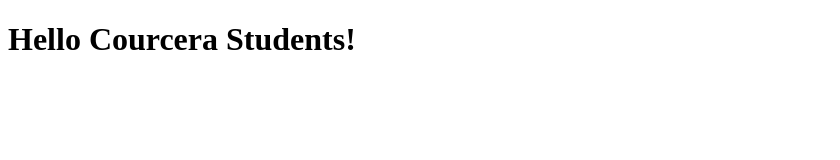
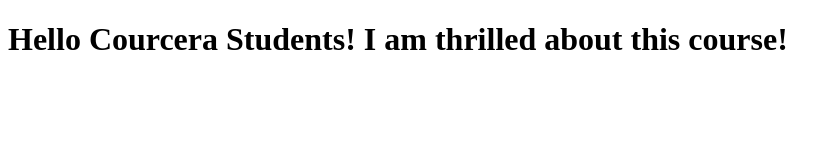
Before and after one commit to ivanapolinar/testangular, a plain HTML site: page index.html in a window 1280 px wide. Shown: the whole page, without its empty margins (0-840 px from the left). Drawn offline with Linux system fonts and the light colour scheme.

Commit message:
Next version of web file

```diff
--- a/index.html
+++ b/index.html
@@ -5,6 +5,6 @@
     <title>Hello Courcera</title>
   </head>
   <body>
-    <h1>Hello Courcera Students!</h1>
+    <h1>Hello Courcera Students! I am thrilled about this course!</h1>
   </body>
 </html>
```
